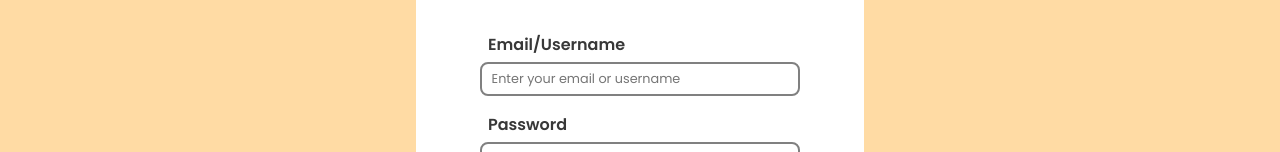
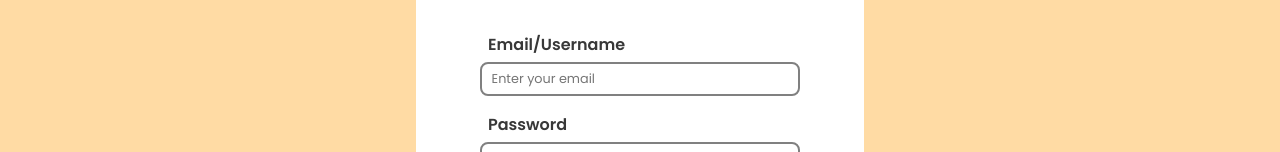
Before and after one commit to JJAHMEDAMER/grocery-hut, a Next.js app in the folder frontend/grocery_hut/: page /login in a window 1280 px wide. Shown: the part 271-423 px from the top of the page. Built offline with nearby package versions, Linux system fonts and the light colour scheme.

Commit message:
capture user input login form

```diff
--- a/frontend/grocery_hut/pages/login/index.jsx
+++ b/frontend/grocery_hut/pages/login/index.jsx
@@ -1,20 +1,45 @@
+import Link from "next/link"
+import { useState } from "react"
+
+
+//
 import styles from "./login.module.css"
-import Link from "next/link"
-
 import { Navbar } from "../../comp"
 
 const login = () => {
+    const [email, setEmail] = useState('')
+    const [password, setPassword] = useState('')
+
+    console.log({
+        email,
+        password
+    })
+
     return <div>
-        <Navbar/>
+        <Navbar />
         <div className={styles.form_container}>
             <form className={styles.form}>
                 <div className={styles.section}>
                     <label htmlFor="email" className={styles.label}>Email/Username</label>
-                    <input className={styles.input} type="email" name="email" placeholder="Enter your email or username" />
+                    <input
+                        className={styles.input}
+                        type="email"
+                        name="email"
+                        placeholder="Enter your email"
+                        value={email}
+                        onChange={e => setEmail(e.target.value)}
+                    />
                 </div>
                 <div className={styles.section}>
                     <label htmlFor="password" className={styles.label}>Password</label>
-                    <input className={styles.input} type="password" name="password" placeholder="Enter your password" />
+                    <input
+                        className={styles.input}
+                        type="password"
+                        name="password"
+                        placeholder="Enter your password"
+                        value={password}
+                        onChange={e => setPassword(e.target.value)}
+                    />
                 </div>
 
                 <button className={styles.button} type="submit">LogIn</button>
```
